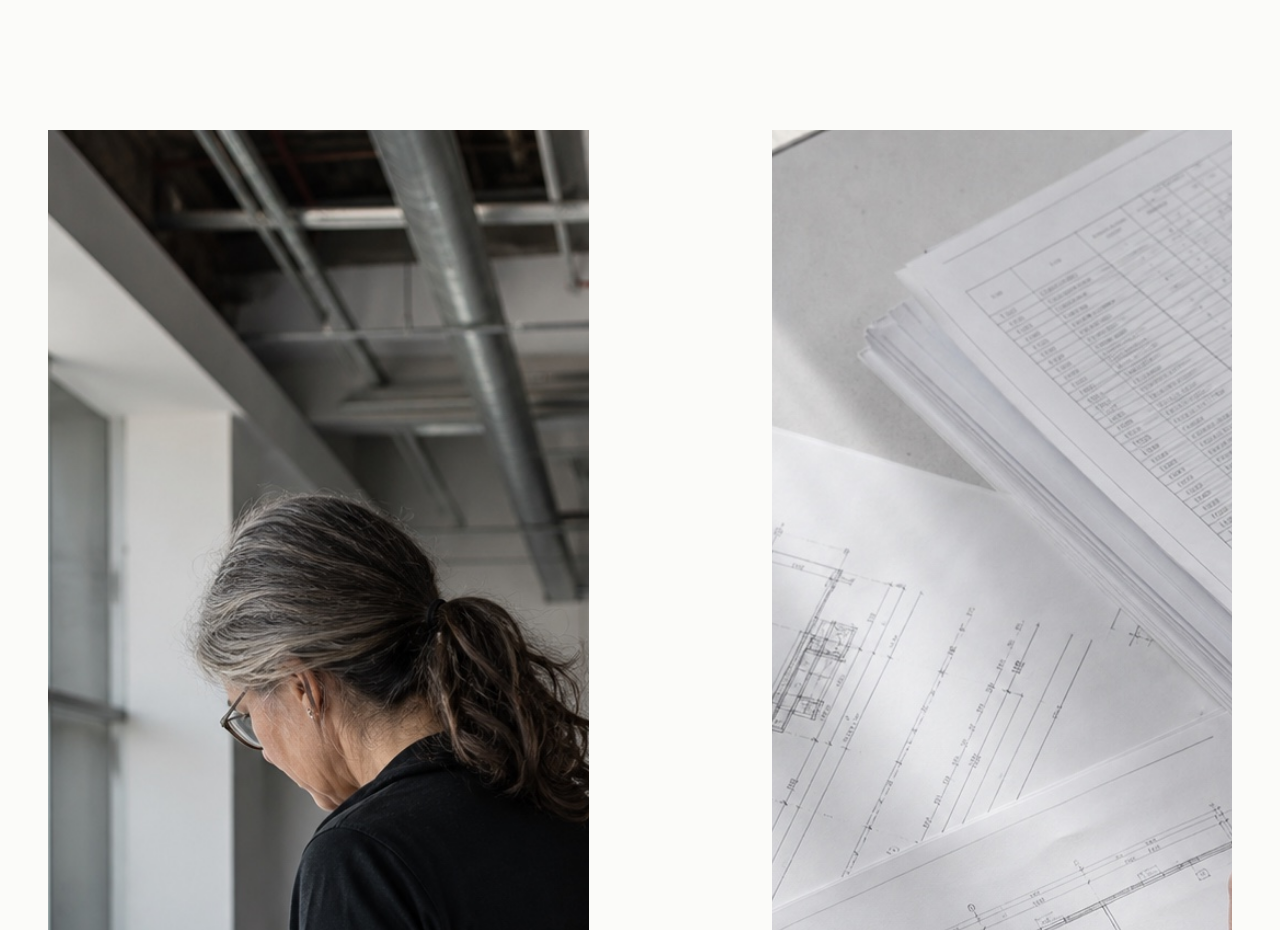
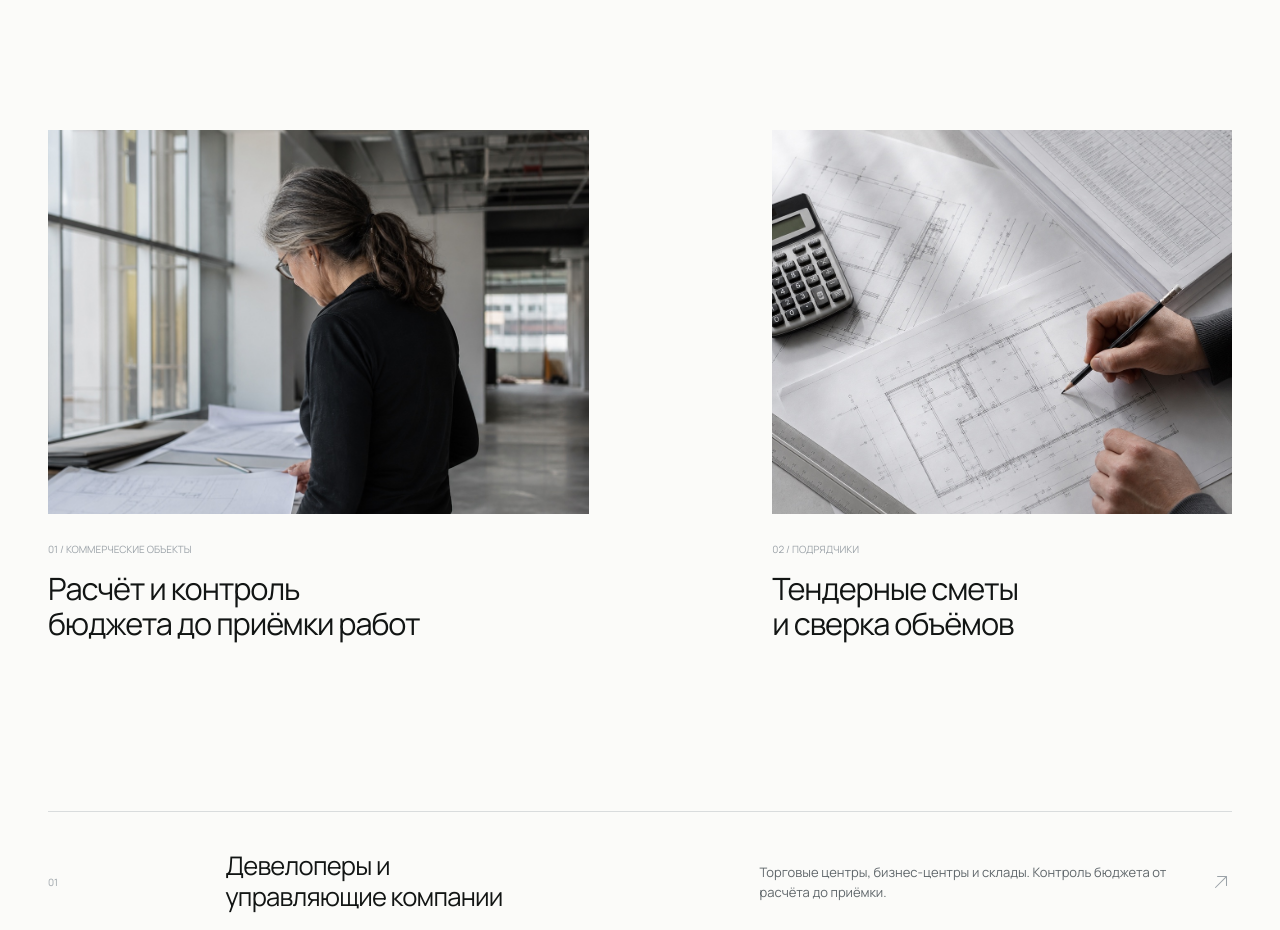
Before and after one commit to andrik268/smeta-olga, a React (Vite) app: page / in a window 1280 px wide. Shown: the part 3520-4450 px from the top of the page. Built offline with nearby package versions, Linux system fonts and the light colour scheme.

Commit message:
Fit project images into one viewport

```diff
--- a/src/styles.css
+++ b/src/styles.css
@@ -600,7 +600,7 @@ p {
 
 .projects-grid {
   display: grid;
-  min-height: 1040px;
+  min-height: 0;
   grid-template-columns: 1fr 1fr;
   gap: 8vw;
 }
@@ -614,15 +614,19 @@ p {
 }
 
 .project--detail {
-  align-self: end;
+  align-self: start;
   justify-self: end;
   width: min(85%, 520px);
 }
 
 .project img {
   width: 100%;
-  aspect-ratio: 4 / 3;
+  height: clamp(300px, 30vw, 440px);
   object-fit: cover;
+}
+
+.project--portrait img {
+  object-position: center 42%;
 }
 
 .project figcaption {
```
